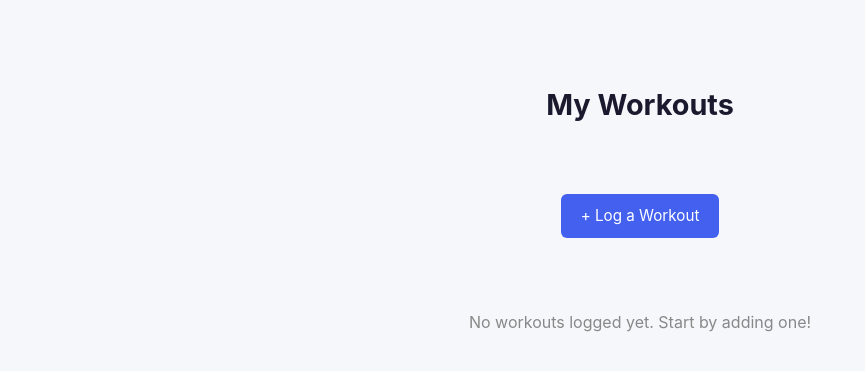
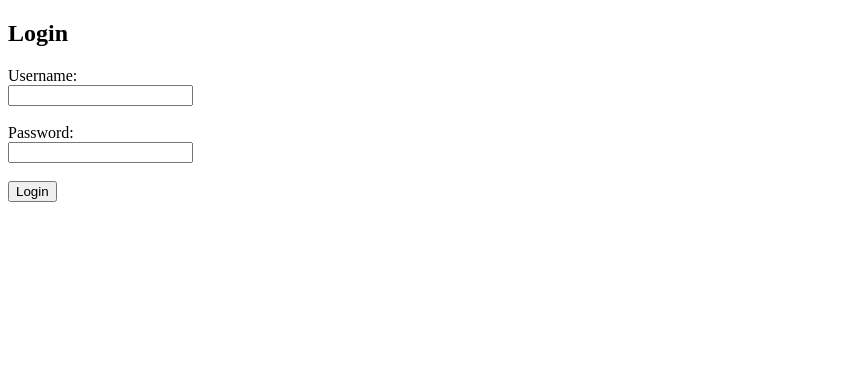
Before and after one commit to Churry2121/Fitness-Tracker, a Django app: page / in a window 1280 px wide. Shown: the top 371 px of the page, without its empty margins (0-865 px from the left). Run offline with Django 5.2, Linux system fonts and the light colour scheme; data that the repository does not hold is empty.

Commit message:
added an authentication system. Next step is to add user registration with email

```diff
--- /dev/null
+++ b/tracker/templates/tracker/login.html
@@ -0,0 +1,25 @@
+<!DOCTYPE html>
+<html lang="en">
+<head>
+    <meta charset="UTF-8">
+    <meta name="viewport" content="width=device-width, initial-scale=1.0">
+    <title>Login</title>
+</head>
+<body>
+    <h2>Login</h2>
+    {% if messages %}
+        {% for message in messages %}
+            <p style="color: red;">{{ message }}</p>
+        {% endfor %}
+    {% endif %}
+
+    <form method="POST">
+        {% csrf_token %}
+        <label>Username:</label><br>
+        <input type="text" name="username" required><br><br>
+        <label>Password:</label><br>
+        <input type="password" name="password" required><br><br>
+        <button type="submit">Login</button>
+    </form>
+</body>
+</html>
--- a/tracker/templates/tracker/workout_list.html
+++ b/tracker/templates/tracker/workout_list.html
@@ -126,6 +126,8 @@
     {# You use the {% %} when you need Django to acutally perform an aciton or apply logic (e.g. running a loop, checking conditons, etc) #}
     {# Use the double curry braces ({{}}) when you want to output or display a piece of data directly onto the page #}
 
+    <a href="{% url 'logout' %}">Logout</a>
+
     <div class="header_container"><h1>My Workouts</h1></div>
 
     <div class="center"><a href="{% url 'add_workout' %}" class="add-link">+ Log a Workout</a></div>
--- a/tracker/urls.py
+++ b/tracker/urls.py
@@ -2,8 +2,10 @@ from django.urls import path
 from . import views
 
 urlpatterns = [
-    path('', views.workout_list, name='workout_list'),
+    path('workout_list/', views.workout_list, name='workout_list'),
+    path('', views.user_login, name='login'),
     path('add/', views.add_workout, name='add_workout'),
     path('<pk>/delete', views.del_workout, name='delete_workout'),
-    path('<pk>/update', views.update_workout, name='update_workout')
+    path('<pk>/update', views.update_workout, name='update_workout'),
+    path('logout', views.user_logout, name='logout'),
 ]
--- a/tracker/views.py
+++ b/tracker/views.py
@@ -3,10 +3,30 @@ from django.shortcuts import (render,
                               get_object_or_404)
 from .models import Workout
 from .forms import WorkoutForm, WorkoutExerciseFormSet, WorkoutExerciseUpdateFormSet
-
-# from django.views.generic.edit import UpdateView
+from django.contrib.auth import authenticate, login, logout
+from django.contrib.auth.decorators import login_required
+from django.contrib import messages
 
 # Create your views here.
+def user_login(request):
+    if request.method == 'POST':
+        username = request.POST.get('username')
+        password = request.POST.get('password')
+        user = authenticate(request, username=username, password=password)
+
+        if user is not None:
+            login(request, user)
+            return redirect('workout_list')
+        else:
+            messages.error(request, 'Invalid username or password')
+
+    return render(request, 'tracker/login.html')
+
+def user_logout(request):
+    logout(request)
+    return redirect('login')
+
+@login_required
 def workout_list(request): # this view handles the page that displays all workouts
                             # It queries the database for every Workout object, orders
                             # them by date (most recent first, thanks to the - prefix),
```
Also changed, not shown: stuff.md (+32 -0 lines), 1 other file.
